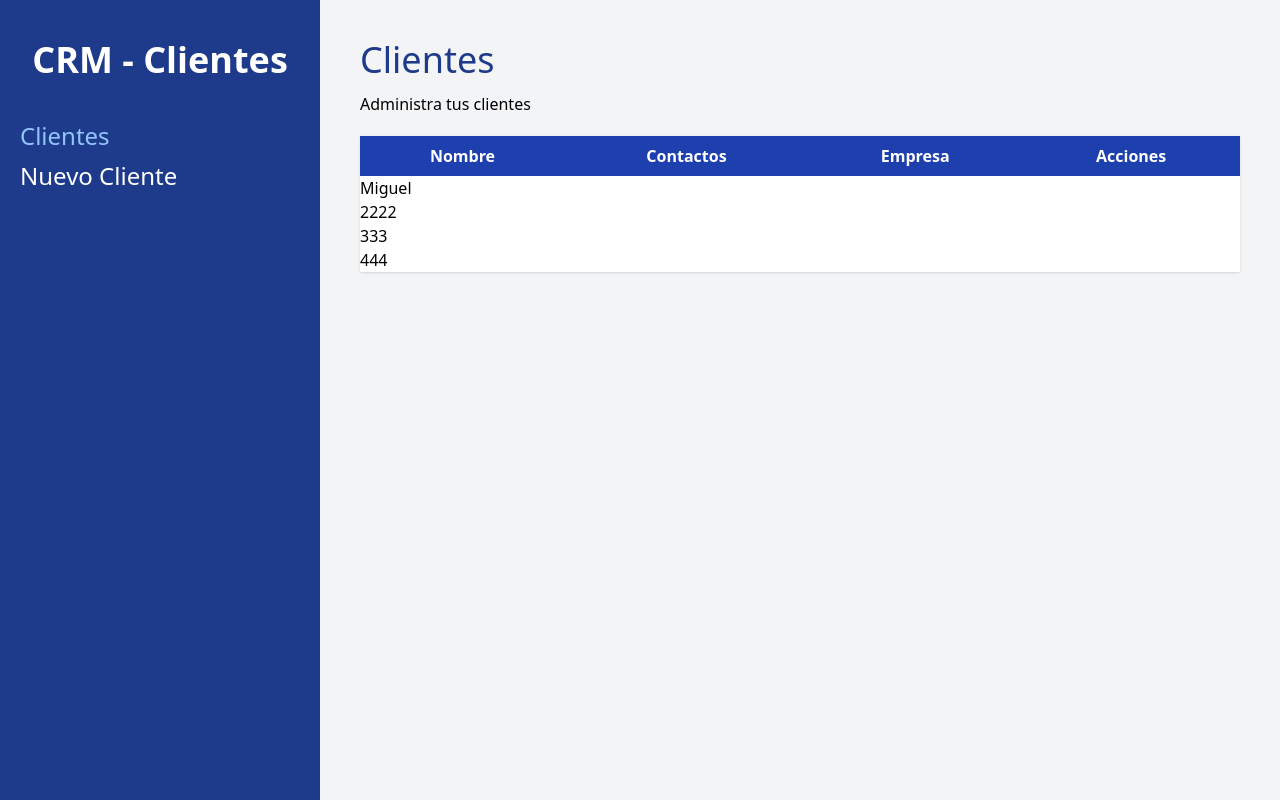
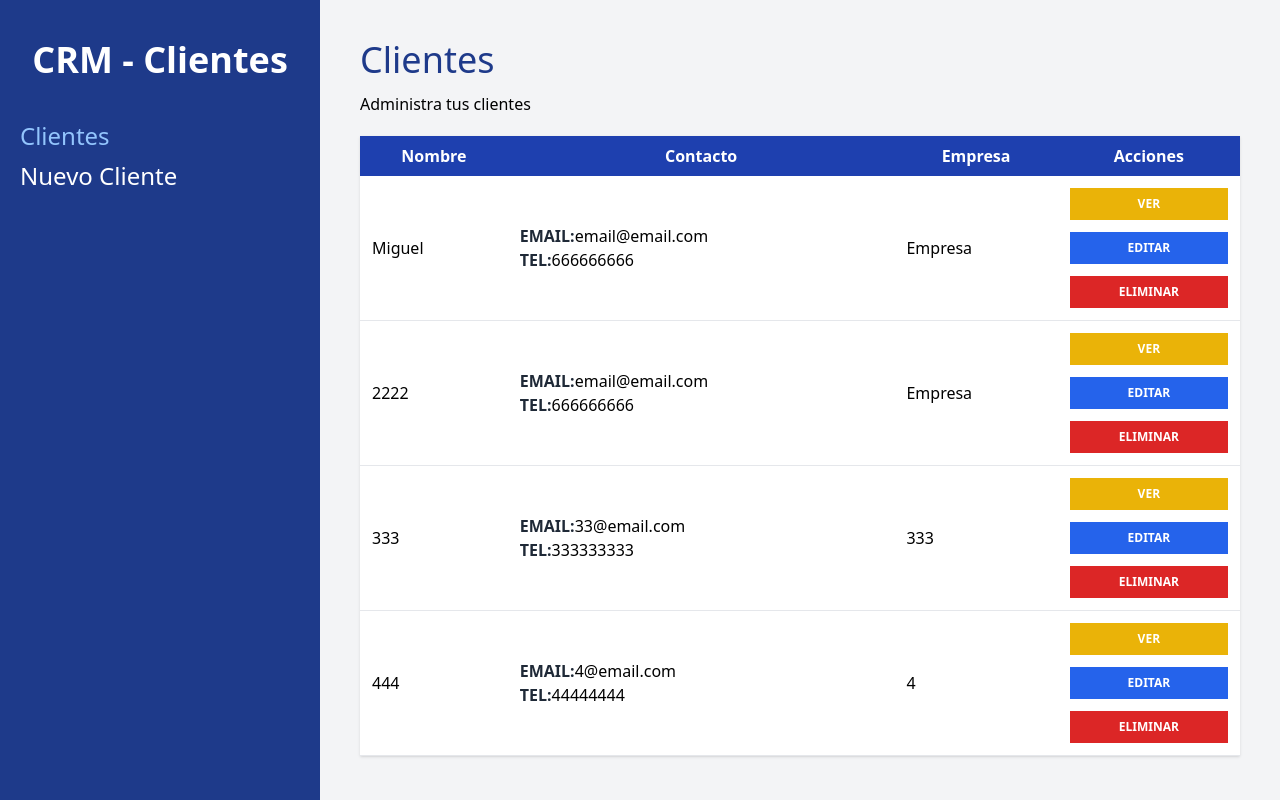
Before and after one commit to miguelblanque/crm-react, a React (Vite) app: page /clientes in a window 1280 px wide. Built offline with nearby package versions, Linux system fonts and the light colour scheme; data requests are answered from the project's data file.

Commit message:
Mostrando la informacion de cliente

```diff
--- a/src/components/Cliente.jsx
+++ b/src/components/Cliente.jsx
@@ -1,10 +1,36 @@
-import React from 'react'
+import {useNavigate} from 'react-router-dom'
 
 const Cliente = ({cliente}) => {
+
+  const navigate = useNavigate()
+
+  const { nombre, empresa, email, telefono, notas, id } = cliente
+
   return (
-    <div>
-        <h1>{cliente.nombre}</h1>
-    </div>
+    <tr className="border-b hover:bg-gray-50">
+        <td className="p-3">{nombre}</td>
+        <td className="p-3">
+          <p><span className="text-gray-800 uppercase font-bold">Email:</span>{email}</p>
+          <p><span className="text-gray-800 uppercase font-bold">Tel:</span>{telefono}</p>
+          </td>
+        <td className="p-3">{empresa}</td>
+        <td className="p-3">
+        <button
+           type="button"
+           className="bg-yellow-500 hover:bg-yellow-700 block w-full text-white p-2 uppercase font-bold text-xs "
+           >Ver</button>
+
+          <button
+            type="button"
+            className="bg-blue-600 hover:bg-blue-700 block w-full text-white p-2 uppercase font-bold text-xs mt-3 "
+            >Editar </button>
+
+          <button
+           type="button"
+           className="bg-red-600 hover:bg-red-700 block w-full text-white p-2 uppercase font-bold text-xs mt-3"
+           >Eliminar</button>
+        </td>
+    </tr>
   )
 }
 
--- a/src/paginas/Inicio.jsx
+++ b/src/paginas/Inicio.jsx
@@ -31,7 +31,7 @@
       <thead className="bg-blue-800 text-white">
     <tr>
       <th className="p-2">Nombre</th>
-      <th className="p-2">Contactos</th>
+      <th className="p-2">Contacto</th>
       <th className="p-2">Empresa</th>
       <th className="p-2">Acciones</th>
     </tr>
```
